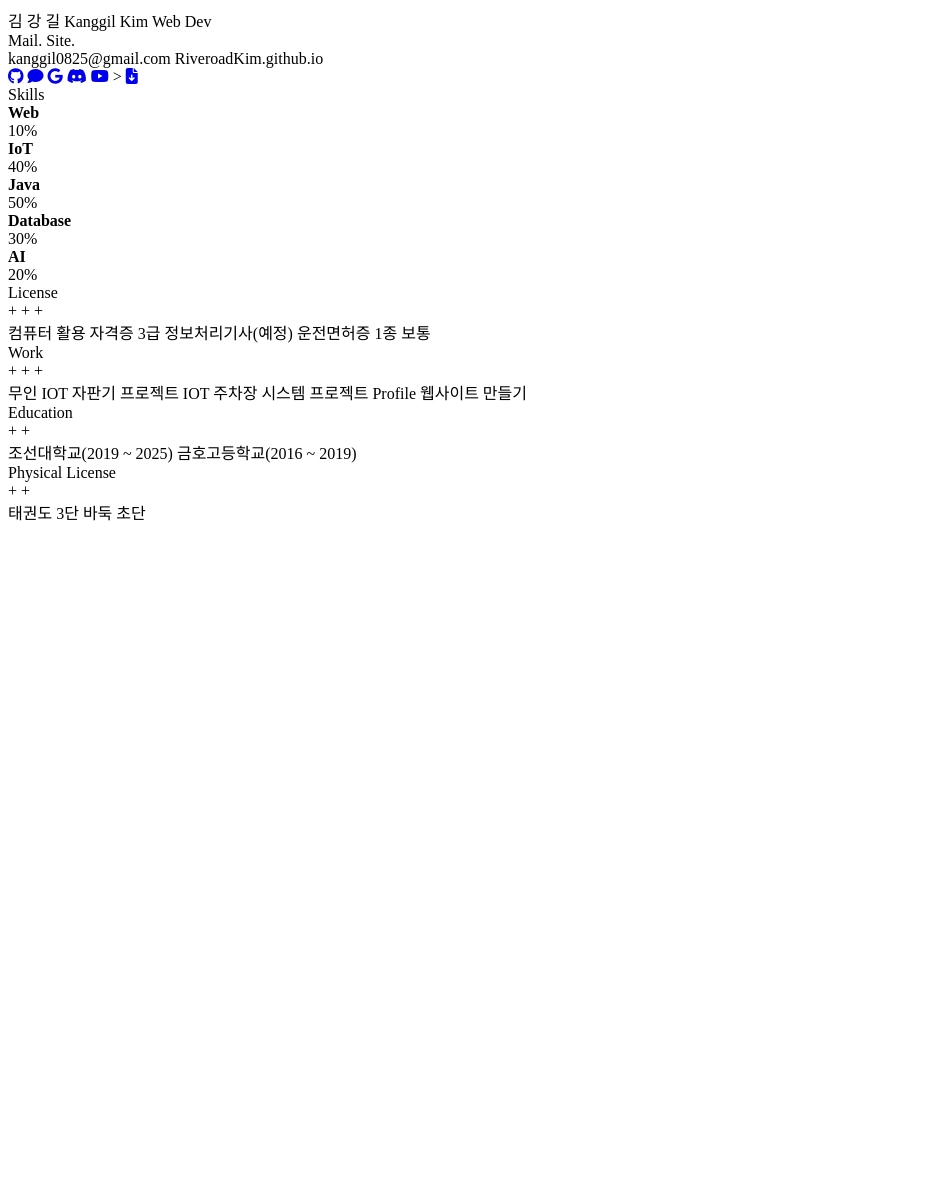
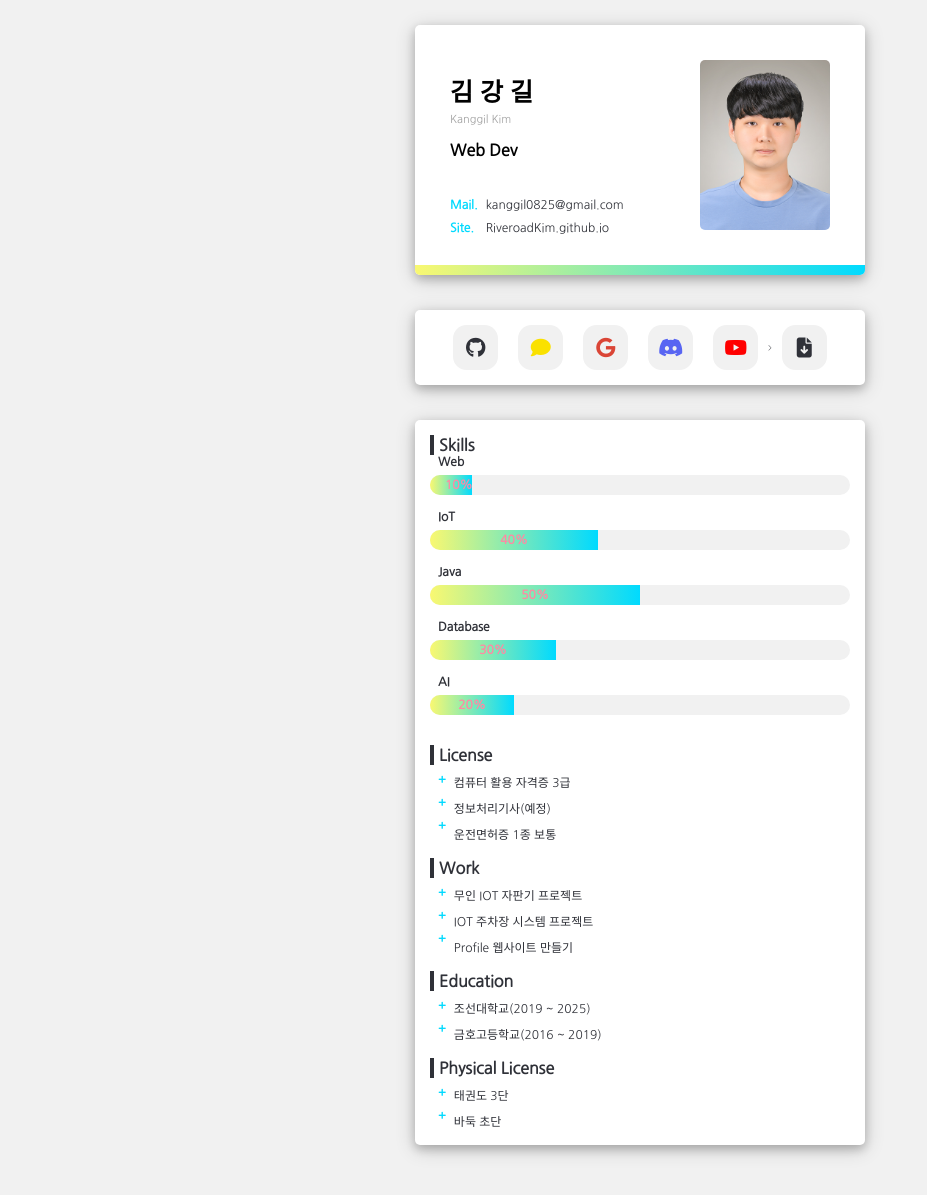
Before and after one commit to RiveroadKim/fastapi_mysite_card, a FastAPI app: page / in a window 1280 px wide. Shown: the whole page, without its empty margins (0-927 px from the left). Before the commit the page ends 521 px from the top, so only its background shows below. Run offline with FastAPI, Linux system fonts and the light colour scheme; some libraries are stand-ins or nearby versions.

Commit message:
add static file

```diff
--- a/main.py
+++ b/main.py
@@ -3,11 +3,12 @@
 import uvicorn
 from fastapi import FastAPI, Request
 from fastapi.templating import Jinja2Templates
+from fastapi.staticfiles import StaticFiles
 
 app = FastAPI()
 templates = Jinja2Templates(directory="templates/") # Jinja2를 사용할 것이고 HTML파일은 templates 하위에 있다
-
+app.mount("/static", StaticFiles(directory="static"), name="static") # app을 실행할 때 정적인 파일은 static에서 mount한다
 
 @app.get("/")   # http://127.0.0.1:8000/
-async def welcome(request : Request) -> dict:
-    return templates.TemplateResponse("index.html", {"request": request})
+async def welcome(request : Request):
+    return templates.TemplateResponse("index.html", {"request": request})   # client가 uvicorn에게 request한다 이때 Templates를 전달
--- /dev/null
+++ b/static/css/animation.css
@@ -0,0 +1,42 @@
+/* SNS */
+.sns_btn:nth-child(1)::before {background-color: #2F3138;}
+.sns_btn:nth-child(2)::before {background-color: #4267B2;}
+.sns_btn:nth-child(3)::before {background-color: #DA4536;}
+.sns_btn:nth-child(4)::before {background-color: #553424;}
+.sns_btn:nth-child(5)::before {background-color: #ff0000;}
+.sns_btn:nth-child(6)::before {background-color: #2F3138;}
+
+.sns_btn:hover i {
+    transform: scale(1.3);
+    color: white;
+}
+
+.sns_btn::before{
+    content: "";
+    position: absolute;
+    width: 120%;
+    height: 120%;
+    background-color: #EBA444;
+    transform: rotate(45deg);
+    left: -110%;
+    top: 90%;
+}
+
+.sns_btn:hover::before {
+    animation: car 0.7s 1;
+    top: -10%;
+    left: -10%;
+}
+
+@keyframes car {
+    0% {
+        left: -110%;
+        top: 90%;
+    }50% {
+        left: 10%;
+        top: -30%;
+    }100% {
+        top: -10%;
+        left: -10%;
+    }
+}
--- /dev/null
+++ b/static/css/common.css
@@ -0,0 +1,24 @@
+/* 구글 웹폰트 */
+@import url('https://fonts.googleapis.com/css?family=Nanum+Gothic&display=swap');
+
+/* 공통사항 */
+* { box-sizing: border-box; }
+html, body { font-size: 62.5%; }
+body {
+	font-family: 'Nanum Gothic', sans-serif;
+	display: flex;
+	justify-content: center;
+	margin: 0;
+	padding: 0;
+	color: #2F3138;
+	background-color: #f1f1f1;
+}
+ul, p {
+	margin: 0;
+	padding: 0;
+	list-style: none;
+}
+a {
+	color: inherit;
+	text-decoration: none;
+}
--- /dev/null
+++ b/static/css/design.css
@@ -0,0 +1,206 @@
+.wrap {
+    max-width: 120rem;
+    min-width: 32rem;
+    display: flex;
+    justify-content: center;
+    flex-direction: column;
+    box-sizing: border-box;
+    padding: 2.5rem 1rem;
+    gap: 1rem;
+}
+.common_box {
+    border-radius: 0.5rem;
+    background-color: white;
+    display: flex;
+    overflow: hidden;
+    margin-bottom: 2.5rem;
+    box-shadow: 0 0.4rem 1rem 0 rgba(0,0,0,0.2), 0 0.4rem 2rem 0 rgba(0,0,0,0.19);
+}
+
+/* 명함 */
+.card_box {
+    width: 45rem;
+    padding: 3.5rem;
+    height: 25rem;
+    display: flex;
+    justify-content: space-between;
+    position: relative;
+}
+.card_job {
+    display: flex;
+    flex-direction: column;
+    gap: 0.5rem;
+    padding-top: 1.2rem;
+}
+.name_ko { font-size: 2.5rem; color: black; font-weight: bold;}
+.name_eng {font-size: 1.1rem; color: #a1a1a1;}
+.job {
+    font-size: 1.6rem;
+    background: black;
+    -webkit-text-fill-color: transparent;
+    -webkit-background-clip: text;
+    font-weight: bold;
+    padding-top: 0.8rem;
+    padding-bottom: 3rem;
+}
+.card_img {
+    width: 13rem;
+    height: 17rem;
+    border-radius: 0.5rem;
+    background-image: url("../img/riveroad.jpg");
+    background-repeat: no-repeat;
+    background-size: cover;
+    background-position: top center;
+}
+.item_list {
+    display: flex;
+    justify-content: flex-start;
+    gap: 0.8rem;
+    font-size: 1.2rem;
+}
+.item_list > div {
+    display: flex;
+    flex-direction: column;
+}
+.item_list > div > span {
+    padding-top: 0.8rem;
+}
+.item_type {
+    color: #00daff;
+    font-weight: bold;
+}
+.design_bar {
+    position: absolute;
+    bottom: 0;
+    left: 0;
+    width: 100%;
+    height: 1rem;
+    background: linear-gradient(90deg, rgba(249,248,113,1) 0%, rgba(0,218,255,1) 100%);
+}
+
+
+
+/* SNS */
+
+.sns_btn:nth-child(1) {color: #2F3138;}
+.sns_btn:nth-child(2) {color: #FAE100;}
+.sns_btn:nth-child(3) {color: #DA4536;}
+.sns_btn:nth-child(4) {color: #5865f2;}
+.sns_btn:nth-child(5) {color: #ff0000;}
+.sns_btn:nth-child(6) {color: #2F3138;}
+
+.sns_box {
+    width: 45rem;
+    padding: 1.5rem;
+
+}
+.middle {
+    width: 100%;
+    display: flex;
+    justify-content: center;
+    align-items: center;
+}
+.sns_btn {
+    display: inline-block;
+    width: 4.5rem;
+    height: 4.5rem;
+    background-color: #f1f1f1;
+    margin: 0 1rem;
+    border-radius: 30%;
+    overflow: hidden;
+    position: relative;
+    text-align: center;
+}
+
+.sns_btn i {
+    line-height: 4.5rem;
+    font-size: 2rem;
+    transition: 0.2s linear;
+}
+
+/* Skill */
+.info_box {padding: 0 1.5rem 1.5rem 1.5rem; flex-direction: column;}
+.sub_box {margin-top: 1.5rem;}
+.sub_title {font-size: 1.6rem; font-weight: bold; border-left: 0.4rem solid #2F3138; padding-left: 0.5rem;}
+.skill_box {width: 100%; font-size: 1.2rem;}
+.bar_wrap {margin-bottom: 1.5rem;}
+.skill_title {padding: 0 0 0.5rem 0.8rem;}
+.bar_border {
+    width: 100%;
+    height: 2rem;
+    background-color: #f1f1f1;
+    overflow: hidden;
+    border-radius: 1.6rem;
+}
+.bar_fill {
+    height: 2rem;
+    background: linear-gradient(90deg, rgba(249,248,113,1) 0%, rgba(0,218,255,1) 100%);
+    padding: 0 1.5rem;
+    text-align: center;
+    line-height: 2rem;
+    font-weight: bold;
+    font-size: 1.2rem;
+    color: #FF89A4;
+}
+
+/* License */
+.item_sign > span {
+    padding-left: 0.8rem;
+}
+
+
+
+
+
+
+
+
+
+
+
+
+
+
+
+
+
+
+
+
+
+
+
+
+
+
+
+
+
+
+
+
+
+
+
+
+
+
+
+
+
+/* 스마트폰
+	##Device = Most of the Smartphones Mobiles (Portrait)
+	##Device = 대부분의 스마트폰 모바일 기기(세로)
+	##Screen = 320px에서 768px 사이
+*/
+@media (min-width: 320px) and (max-width: 768px) {
+	.html, body { font-size: 50%;}
+    body {
+        width: 100vw;
+        height: 100vh;
+        align-items: center;
+    }
+	.wrap {transform: rotate(90deg);}
+    .sns_box, .info_box {display: none;}
+
+}
--- a/templates/index.html
+++ b/templates/index.html
@@ -7,9 +7,9 @@
     <!-- fontawesome -->
     <script src="https://kit.fontawesome.com/57d392b365.js" crossorigin="anonymous"></script>
     <!-- css -->
-    <link rel="stylesheet" type="text/css" href="css/common.css">
-    <link rel="stylesheet" type="text/css" href="css/design.css">
-    <link rel="stylesheet" type="text/css" href="css/animation.css">
+    <link rel="stylesheet" type="text/css" href="{{ url_for('static', path='/css/common.css')}}">
+    <link rel="stylesheet" type="text/css" href="{{ url_for('static', path='/css/animation.css')}}">
+    <link rel="stylesheet" type="text/css" href="{{ url_for('static', path='/css/design.css')}}">
 </head>
 <body>
     <div class="wrap">
```
Also changed, not shown: static/img/riveroad.jpg (added), 1 other file.
